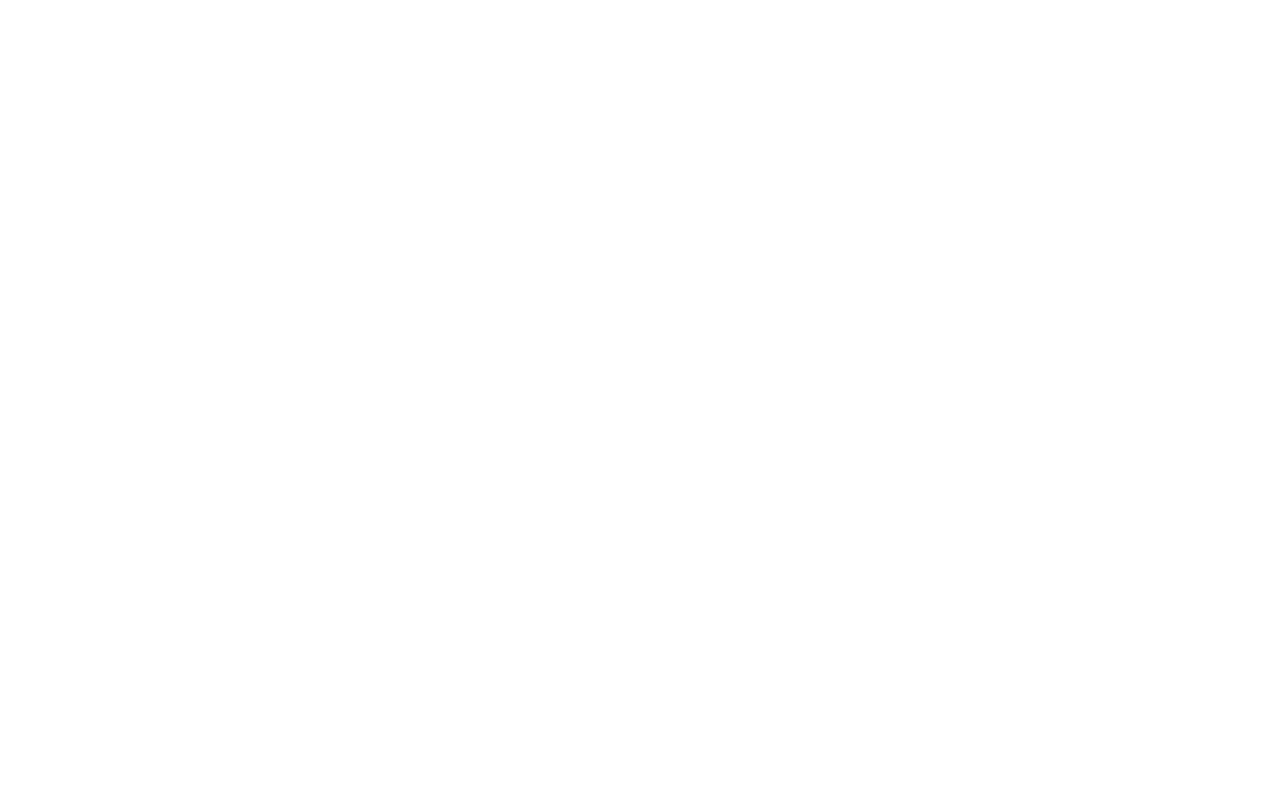
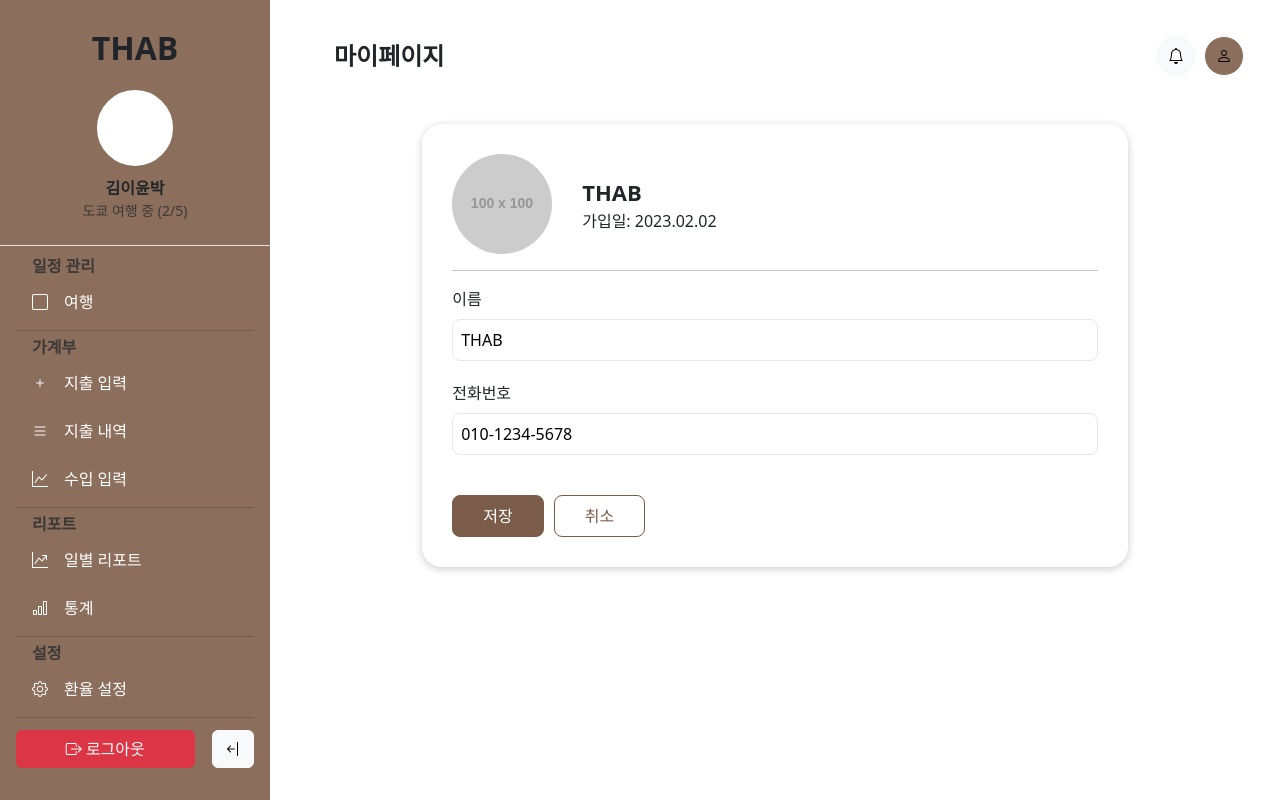
Before and after one commit to gimogibumo/thab, a Vue app: page /my_page/update in a window 1280 px wide. Before the commit this address had no page. Built offline with nearby package versions, Linux system fonts and the light colour scheme.

Commit message:
Design: UpdateMyPageView UI

```diff
--- a/src/router/index.js
+++ b/src/router/index.js
@@ -9,6 +9,7 @@
 import InputBudgetView from '@/views/InputBudgetView.vue'
 import StatsView from '@/views/StatsView.vue'
 import MyPageView from '@/views/MyPageView.vue'
+import UpdateMyPageView from '@/views/UpdateMyPageView.vue'
 
 const routes = [
   {
@@ -24,7 +25,8 @@
       { path: 'create', component: CreateTravel},
       { path: 'budget_input', component: InputBudgetView }, // 예산 모으기
       { path: 'stats', component: StatsView }, // 통계
-      { path: 'my_page', component: MyPageView} // 마이 페이지
+      { path: 'my_page', component: MyPageView}, // 마이 페이지
+      { path: 'my_page/update', component: UpdateMyPageView}, // 마이페이지 수정
     ],
   },
 ]
--- a/src/views/InputBudgetView.vue
+++ b/src/views/InputBudgetView.vue
@@ -134,11 +134,11 @@
         <div class="modal-content">
           <div class="modal-title">{{ selectedGoal?.title }}에 저축하기</div>
           <div>
-            <div class="modal-money">저축 금액</div>
-            <input class="modal-input-money" type="text" v-model="inputBudget"
+            <div class="modal-content">저축 금액</div>
+            <input class="modal-input" type="text" v-model="inputBudget"
                    placeholder="금액을 입력하세요" />
-            <div class="modal-memo">메모</div>
-            <input class="modal-input-memo" type="text" v-model="inputMemo"
+            <div class="modal-content">메모</div>
+            <input class="modal-input" type="text" v-model="inputMemo"
                    placeholder="메모를 입력하세요" />
           </div>
         </div>
@@ -296,10 +296,17 @@
 .modal-container {
   background: #fff;
   border-radius: 10px;
-  width: 550px;
+  width: 400px;
   padding: 30px 20px;
   position: relative;
   box-shadow: 0 4px 20px rgba(0, 0, 0, 0.1);
+}
+.modal-content {
+  margin-bottom: 10px;
+}
+
+.modal-input {
+  margin-bottom: 15px;
 }
 
 .modal-title {
--- a/src/views/MyPageView.vue
+++ b/src/views/MyPageView.vue
@@ -1,5 +1,18 @@
 <script setup>
 
+import { ref } from 'vue'
+
+const modalCheck = ref(false)
+
+// 모달 열기
+function modalOpen() {
+  modalCheck.value = true
+}
+
+// 모달 닫기
+function modalClose() {
+  modalCheck.value = false
+}
 </script>
 
 <template>
@@ -35,8 +48,10 @@
       </div>
       <hr>
       <div class="btn-info">
-        <button class="btn-info-update">정보 수정</button>
-        <button class="btn-pwd-update">비밀번호 변경</button>
+        <router-link to="/my_page/update">
+          <button class="btn-info-update">정보 수정</button>
+        </router-link>
+        <button class="btn-pwd-update" @click="modalOpen()">비밀번호 변경</button>
       </div>
     </div>
     <div class="middle">
@@ -70,10 +85,32 @@
       </div>
       <button class="btn-logout">로그아웃</button>
     </div>
+
+
+    <!-- 모달창 ui -->
+    <div v-show="modalCheck" class="modal-overlay" @click="modalClose">
+      <div class="modal-container" @click.stop>
+        <div class="modal-content">
+          <div class="modal-title">비밀번호 변경</div>
+          <div>
+            <div class="modal-content">현재 비밀번호</div>
+            <input class="modal-input" type="text" v-model="pwd"/>
+            <div class="modal-content">새 비밀번호</div>
+            <input class="modal-input" type="text" v-model="newPwd"/>
+            <div class="modal-content">새 비밀번호 확인</div>
+            <input class="modal-input" type="text" v-model="newPwdAgain"/>
+          </div>
+        </div>
+        <div class="modal-btn">
+          <button class="cancel" @click="modalClose">취소</button>
+          <button class="save" @click="updatePwd">변경</button>
+        </div>
+      </div>
+    </div>
   </div>
 </template>
-
 <style scoped>
+/* ========== 기본 구조 ========== */
 .content {
   padding: 3% 5%;
 }
@@ -88,17 +125,7 @@
   margin-bottom: 50px;
 }
 
-.top-name-title {
-  font-size: 22px;
-  font-weight: bold;
-}
-
-.setting-title {
-  font-size: 18px;
-  font-weight: bold;
-  margin-bottom: 20px;
-}
-
+/* ========== 공통 스타일 ========== */
 img {
   border-radius: 50%;
 }
@@ -112,36 +139,41 @@
   margin: 0 auto 50px;
 }
 
-.first-info {
-  display: flex;
-  align-items: center;
+.info {
+  margin: 20px 10px;
+}
+
+.info-title,
+.noti-title,
+.logout-title {
+  font-size: 16px;
+  font-weight: bold;
+  margin-bottom: 5px;
+}
+
+.info-content,
+.noti-content {
+  font-size: 15px;
+}
+
+.top-name-title {
+  font-size: 22px;
+  font-weight: bold;
+}
+
+.setting-title {
+  font-size: 18px;
+  font-weight: bold;
+  margin-bottom: 20px;
 }
 
 .top-info {
   margin-left: 30px;
 }
 
-.info {
-  margin: 20px 10px;
-}
-
-.info-title {
-  font-size: 16px;
-  font-weight: bold;
-  margin-bottom: 5px;
-}
-
-.info-content {
-  font-size: 17px;
-}
-
-.noti-title, .logout-title {
-  font-size: 17px;
-  font-weight: bold;
-}
-
-.noti-content {
-  font-size: 15px;
+.first-info {
+  display: flex;
+  align-items: center;
 }
 
 .noti-box, .bottom {
@@ -150,48 +182,42 @@
   margin-bottom: 15px;
 }
 
+/* ========== 버튼 스타일 ========== */
+button {
+  cursor: pointer;
+  border: none;
+  border-radius: 8px;
+  padding: 8px 16px;
+}
+
+.btn-info-update {
+  background: #8B6F5C;
+  color: white;
+  flex: 1;
+  margin-right: 10px;
+}
+
+.btn-pwd-update {
+  background: white;
+  color: #8B6F5C;
+  border: 1px #8B6F5C solid;
+  flex: 1;
+}
+
 .btn-logout {
   border: 1px #7b5c4a solid;
   padding: 4px 15px;
-  border-radius: 8px;
   background: white;
-  cursor: pointer;
 }
 
-.btn-info > button {
-  flex: 1;
-  margin-right: 10px;
-  padding: 8px 16px;
-  border: none;
-  border-radius: 8px;
-  cursor: pointer;
-}
-
-.btn-info > .btn-pwd-update {
-  background: white;
-  color: #8B6F5C;
-  border: 1px #8B6F5C solid;
-}
-
-.btn-info > .btn-info-update {
-  background: #8B6F5C;
-  color: white;
-}
-
-label {
-  display: inline-flex;
-  align-items: center;
-  gap: 0.5rem;
-  cursor: pointer;
-}
-
+/* ========== 토글 스위치 ========== */
 [type="checkbox"] {
   appearance: none;
   position: relative;
+  width: 2.25em;
+  height: 1.25em;
   border: max(2px, 0.1em) solid gray;
   border-radius: 1.25em;
-  width: 2.25em;
-  height: 1.25em;
 }
 
 [type="checkbox"]::before {
@@ -201,8 +227,8 @@
   width: 1em;
   height: 1em;
   border-radius: 50%;
+  background-color: gray;
   transform: scale(0.8);
-  background-color: gray;
   transition: left 250ms linear;
 }
 
@@ -222,7 +248,7 @@
   cursor: not-allowed;
 }
 
-[type="checkbox"]:disabled:before {
+[type="checkbox"]:disabled::before {
   background-color: lightgray;
 }
 
@@ -232,15 +258,80 @@
 }
 
 [type="checkbox"]:focus-visible {
+  outline: max(2px, 0.1em) solid #7b5c4a;
   outline-offset: max(2px, 0.1em);
-  outline: max(2px, 0.1em) solid #7b5c4a;
 }
 
 [type="checkbox"]:enabled:hover {
   box-shadow: 0 0 0 max(4px, 0.2em) lightgray;
 }
 
-/* Global CSS */
+/* ========== 모달 ========== */
+.modal-overlay {
+  position: fixed;
+  inset: 0;
+  background: rgba(0, 0, 0, 0.4);
+  display: flex;
+  justify-content: center;
+  align-items: center;
+  z-index: 2200;
+}
+
+.modal-container {
+  background: #fff;
+  border-radius: 10px;
+  width: 400px;
+  padding: 30px 20px;
+  box-shadow: 0 4px 20px rgba(0, 0, 0, 0.1);
+  position: relative;
+}
+
+.modal-title {
+  font-size: 20px;
+  font-weight: bold;
+  margin-bottom: 20px;
+  text-align: center;
+}
+
+.modal-content {
+  margin-bottom: 10px;
+}
+
+.modal-input {
+  margin-bottom: 15px;
+}
+
+.modal-content input[type="text"] {
+  width: 100%;
+  padding: 12px;
+  font-size: 16px;
+  border: 1px solid #ccc;
+  border-radius: 8px;
+}
+
+.modal-btn {
+  display: flex;
+  gap: 10px;
+  justify-content: flex-end;
+  margin-top: 20px;
+}
+
+.modal-btn button {
+  flex: 1;
+  padding: 8px 16px;
+}
+
+.cancel {
+  background: #F4F0ED;
+  color: #8B6F5C;
+}
+
+.save {
+  background: #8B6F5C;
+  color: white;
+}
+
+/* ========== 글로벌 스타일 ========== */
 body {
   display: grid;
   justify-content: center;
@@ -255,9 +346,17 @@
   gap: 0.5rem;
 }
 
+label {
+  display: inline-flex;
+  align-items: center;
+  gap: 0.5rem;
+  cursor: pointer;
+}
+
 *,
 *::before,
 *::after {
   box-sizing: border-box;
 }
+
 </style>
--- /dev/null
+++ b/src/views/UpdateMyPageView.vue
@@ -0,0 +1,130 @@
+<script setup>
+import  {useRouter} from 'vue-router'
+import {ref} from 'vue'
+
+const router = useRouter()
+
+const name = ref('')
+const phone = ref('')
+
+// 저장 버튼 클릭 시 호출
+const btnSave = () => {
+  console.log('이름:', name.value)
+  console.log('전화번호:', phone.value)
+
+  router.push('/my_page')
+}
+
+// 취소 버튼 클릭 시 마이페이지로 이동
+const btnClose = () => {
+  router.push('/my_page')
+}
+</script>
+
+<template>
+  <div class="content">
+    <div class="page-title">마이페이지</div>
+    <div class="top">
+      <div class="first-info">
+        <img src="https://placehold.co/100x100" alt="profile">
+        <div class="top-info">
+          <div class="top-name-title">THAB</div>
+          <div class="register-date">가입일: 2023.02.02</div>
+        </div>
+      </div>
+      <hr>
+      <div class="middle">
+        <div class="name">
+          <div class="title">이름</div>
+          <input type="text" placeholder="THAB" value="THAB">
+        </div>
+        <div class="phone">
+          <div class="title">전화번호</div>
+          <input type="text" placeholder="010-1234-5678" value="010-1234-5678">
+        </div>
+      </div>
+        <div class="modal-btn">
+          <button class="save" @click="btnSave">저장</button>
+          <button class="cancel" @click="btnClose">취소</button>
+        </div>
+    </div>
+
+  </div>
+</template>
+
+<style scoped>
+.content {
+  padding: 3% 5%;
+}
+
+.content::-webkit-scrollbar {
+  display: none;
+}
+
+.page-title {
+  font-size: 24px;
+  font-weight: bold;
+  margin-bottom: 50px;
+}
+
+.top-name-title {
+  font-size: 22px;
+  font-weight: bold;
+}
+
+img {
+  border-radius: 50%;
+}
+
+.top {
+  background: #fff;
+  border-radius: 20px;
+  box-shadow: 0 2px 8px rgba(0, 0, 0, 0.2);
+  padding: 30px;
+  width: 80%;
+  margin: 0 auto 50px;
+}
+
+.first-info {
+  display: flex;
+  align-items: center;
+}
+
+.top-info {
+  margin-left: 30px;
+}
+
+input {
+  border: 1px #E5E7EB solid;
+  border-radius: 8px;
+  padding: 8px;
+  margin-top: 8px;
+  margin-bottom: 20px;
+  width: 100%;
+}
+
+/* === 버튼 === */
+.modal-btn {
+  margin-top: 20px;
+}
+
+.modal-btn button {
+  flex: 1;
+  padding: 8px 30px;
+  border-radius: 8px;
+  cursor: pointer;
+  margin: 0 10px 0 auto;
+}
+
+.cancel {
+  background: white;
+  border: #7b5c4a 1px solid;
+  color: #7b5c4a;
+}
+
+.save {
+  border: #7b5c4a 1px solid;
+  background: #7b5c4a;
+  color: white;
+}
+</style>
```
